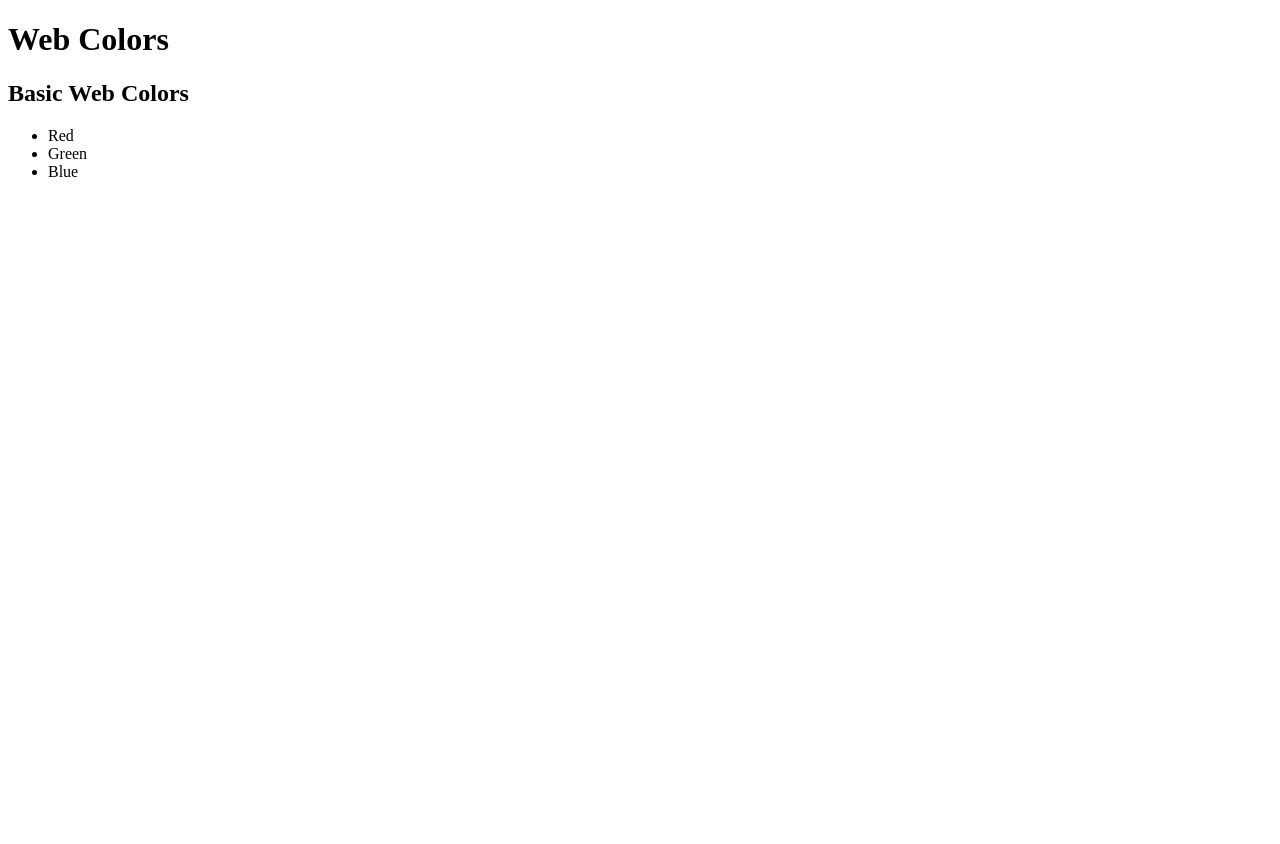
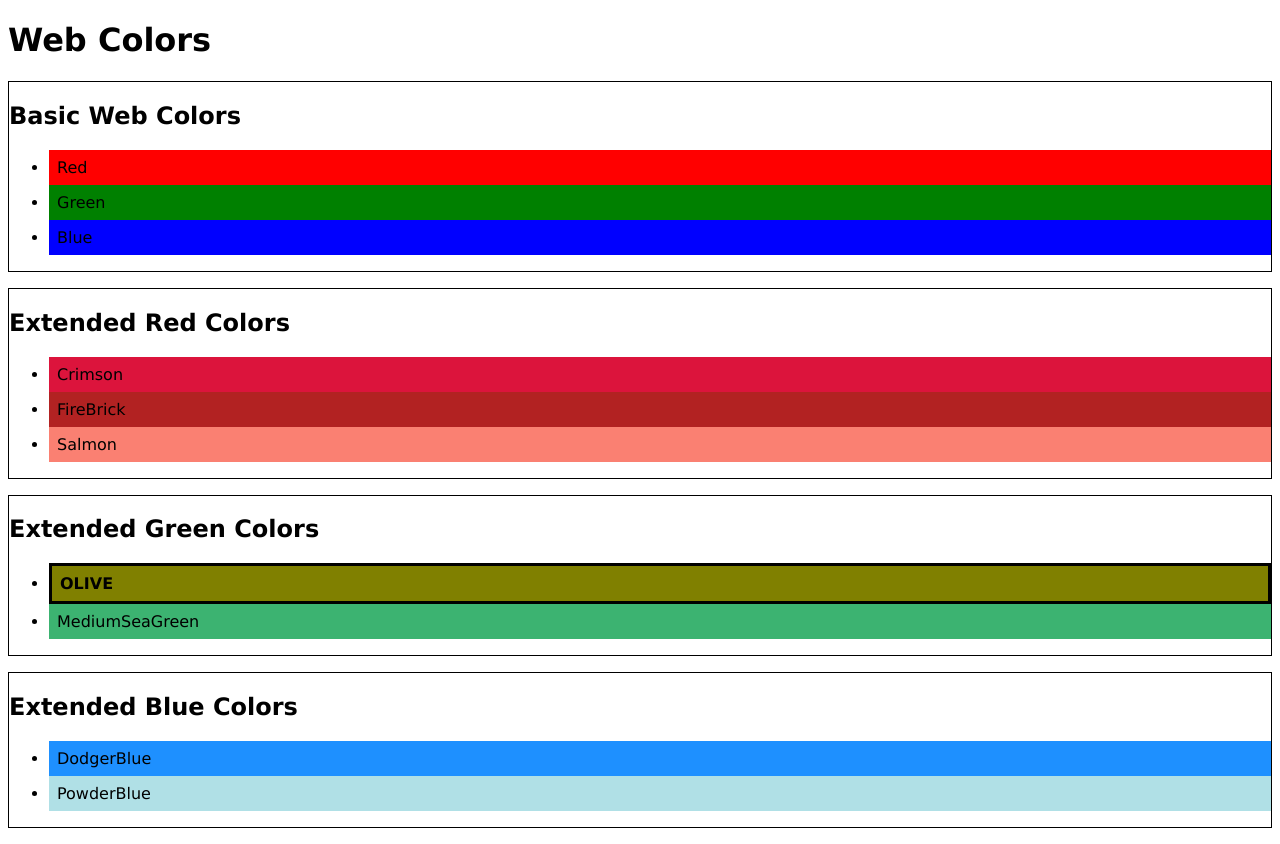
Before and after one commit to xyshtd/fsa-junior-exercises, a plain HTML site: page 07072022 - Web Colors/index.html in a window 1280 px wide. Before the commit the page ends 800 px from the top, so only its background shows below. Drawn offline with Linux system fonts and the light colour scheme.

Commit message:
07072022 workshop practices

```diff
--- /dev/null
+++ b/07072022 - Boxing/main.css
@@ -0,0 +1,26 @@
+/* default: content-box;
+border-box includes border and padding
+apply to every element */
+* {
+    box-sizing: border-box;
+  }
+   /* calc, do the calculation; 2rem = margin 1rem *2
+  float is not commonly used; flex box can solve the issue */
+  div > div {
+    width: calc(50% - 2rem);
+    background-color: dodgerBlue;
+    height:10rem;
+    float: left;
+    padding: 1rem;
+    border: solid 2px black;
+    margin: 1rem;
+  }
+
+  /* first-child
+     last-child
+    CSS pseudo-class
+  */
+
+  div > div:last-child {
+    background-color: tomato;
+  }
--- a/07072022 - Web Colors/index.html
+++ b/07072022 - Web Colors/index.html
@@ -3,19 +3,90 @@
     <head>
         <title>Web Colors</title>
         <style>
-
+            body {
+                font-family: verdana;
+            }
+            section{
+                border: solid 1px black;
+                margin: 1rem 0 1rem 0;
+            }
+            li{
+                padding:0.5rem;
+            }
+            .red{
+                background-color: red;
+            }
+            .green{
+                background-color: green;
+            }
+            .blue{
+                background-color: blue;
+            }
+            .crimson{
+                background-color: crimson;
+            }
+            .firebrick{
+                background-color: firebrick;
+            }
+            .salmon{
+                background-color: salmon;
+            }
+            .olive{
+                background-color: olive;
+            }
+            .mediumseagreen{
+                background-color: mediumseagreen;
+            }
+            .dodgerblue{
+                background-color: dodgerblue;
+            }
+            .powderblue{
+                background-color: powderblue;
+            }
+            .special{
+                border: solid 3px black;
+                text-transform: uppercase;
+                font-weight: bold;
+            }
         </style>
     </head>
     <body>
         <h1>Web Colors</h1>
+
         <section>
             <h2>Basic Web Colors</h2>
             <ul>
-               <li>Red</li>
-               <li>Green</li>
-               <li>Blue</li>
+               <li class='red'>Red</li>
+               <li class='green'>Green</li>
+               <li class='blue'>Blue</li>
             </ul>
+        </section>
 
+        <section>
+            <h2>Extended Red Colors</h2>
+            <ul>
+               <li class='crimson'>Crimson</li>
+               <li class='firebrick'>FireBrick</li>
+               <li class='salmon'>Salmon</li>
+            </ul>
         </section>
+
+        <section>
+            <h2>Extended Green Colors</h2>
+            <ul>
+                <!-- have 2 classes -->
+               <li class='olive special'>Olive</li>
+               <li class='mediumseagreen'>MediumSeaGreen</li>
+            </ul>
+        </section>
+
+        <section>
+            <h2>Extended Blue Colors</h2>
+            <ul>
+               <li class='dodgerblue'>DodgerBlue</li>
+               <li class='powderblue'>PowderBlue</li>
+            </ul>
+        </section>
+
     </body>
 </html>
```
Also changed, not shown: 07072022 - Boxing/index.html (added, +15 -0 lines).
